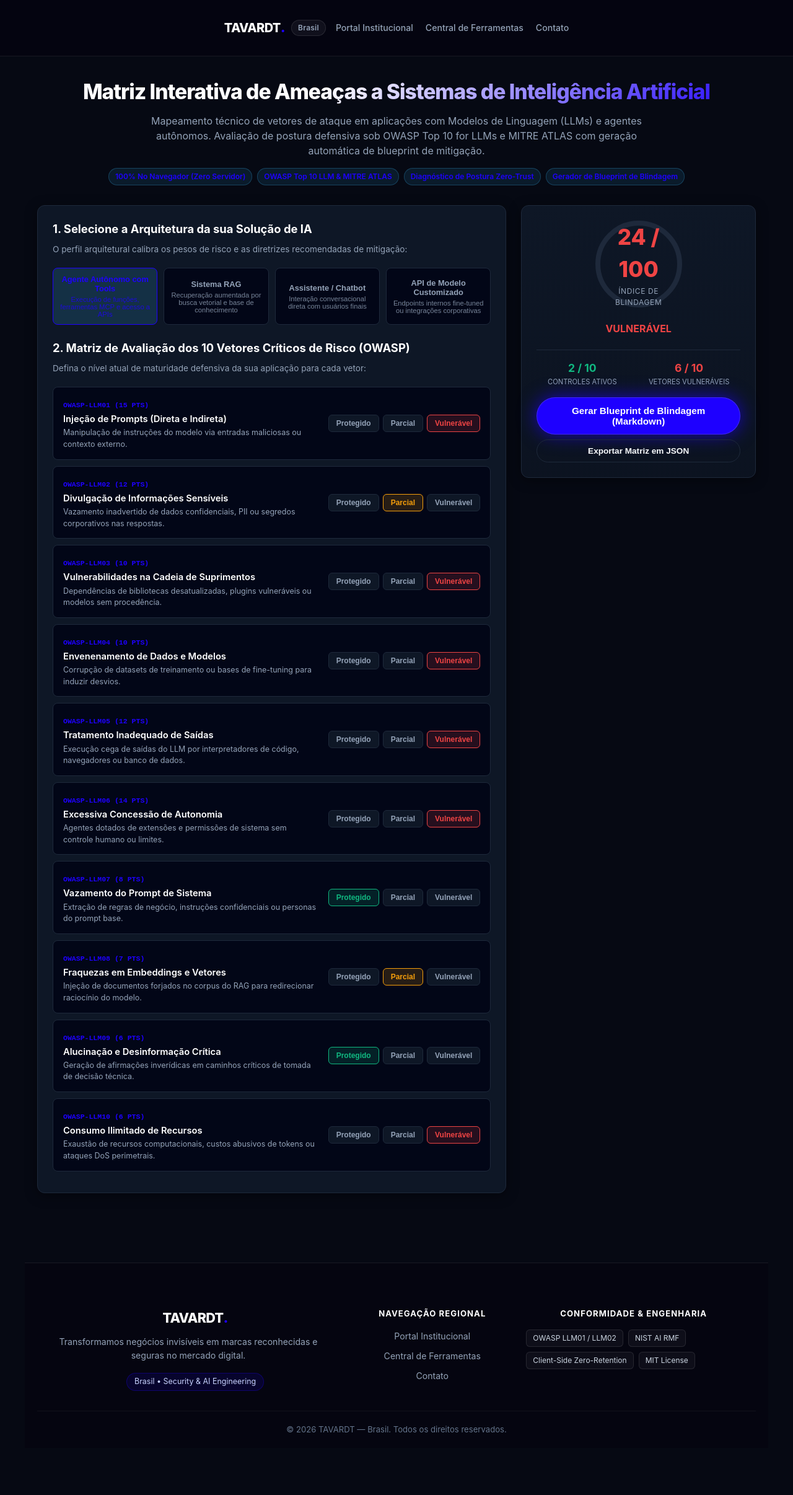
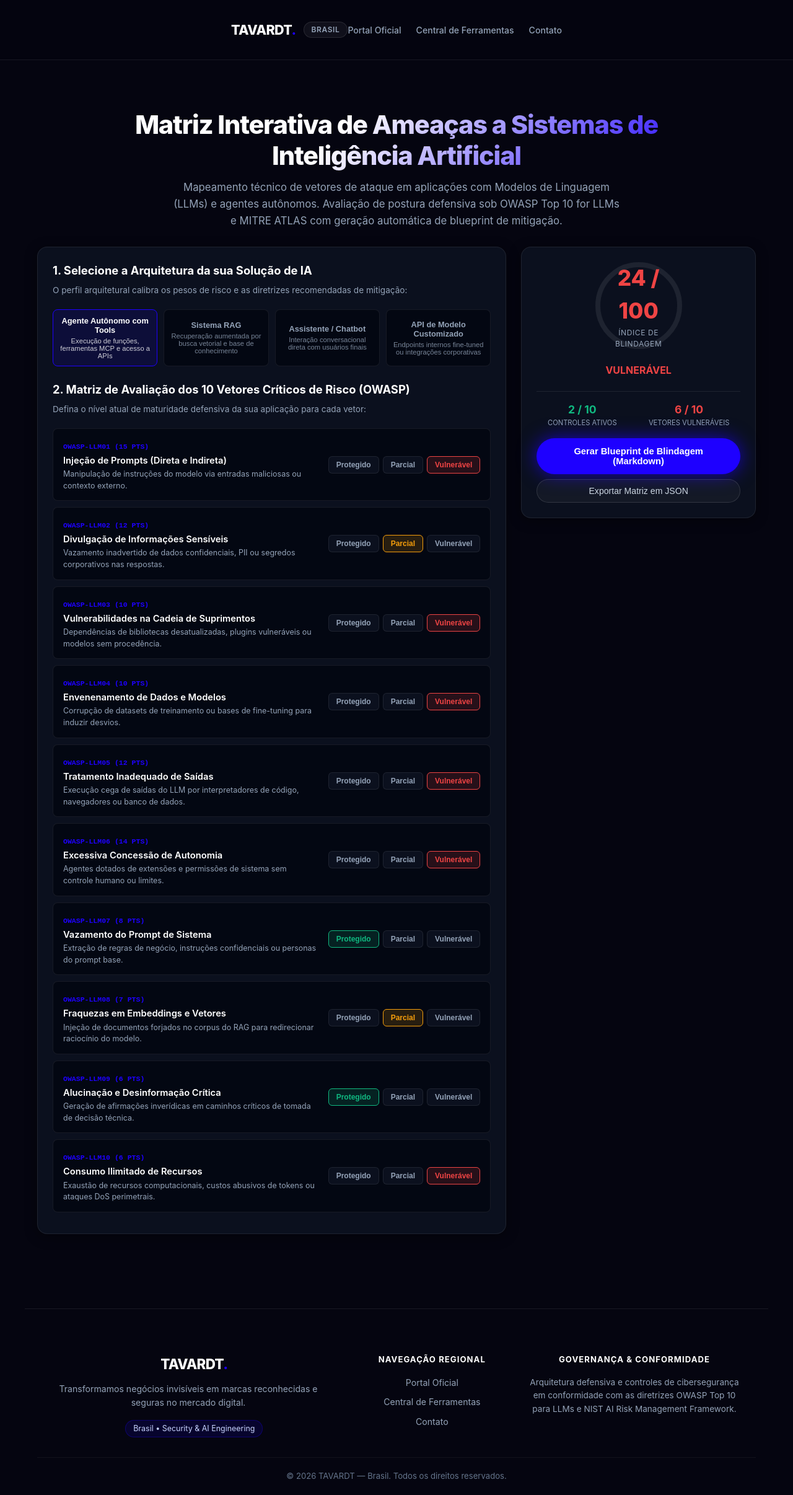
Before and after one commit to TAVARDT-Brasil/ai-threat-matrix-br, a plain HTML site: page index.html in a window 1280 px wide. Shown: the whole page at 62% size. Drawn offline with Linux system fonts and the light colour scheme.

Commit message:
refactor(pages): apply unified obsidian theme #050510, purge junior badges, center buttons, enforce strict corporate standards

```diff
--- a/index.html
+++ b/index.html
@@ -80,215 +80,300 @@
   </script>
   <style>
 
-/* ==================== TAVARDT BRAND STANDARDIZATION ==================== */
+/* ==========================================================================
+   TAVARDT UNIFIED ENTERPRISE DESIGN SYSTEM (ASTRYX TOKENS)
+   ========================================================================== */
 :root {
-  --tavardt-blue: #1e00ff !important;
-  --tavardt-blue-hover: #1500db !important;
-  --tavardt-blue-glow: 0 0 30px rgba(30, 0, 255, 0.7) !important;
-  --tavardt-blue-glow-lg: 0 0 45px rgba(30, 0, 255, 0.95) !important;
+  --bg: #050510 !important;
+  --bg2: #0b101e !important;
+  --bg3: #111827 !important;
+  --card-bg: #0b101e !important;
+  --surface: #0b101e !important;
+  --surface-card: #0e1526 !important;
+  --surface-elevated: #131d33 !important;
+  --card-border: rgba(255, 255, 255, 0.08) !important;
+  --border: rgba(255, 255, 255, 0.08) !important;
   --accent: #1e00ff !important;
   --accent-hover: #1500db !important;
   --blue: #1e00ff !important;
+  --info: #1e00ff !important;
+  --text: #f8fafc !important;
+  --text-muted: #94a3b8 !important;
+  --text2: #94a3b8 !important;
+  --code-bg: #030712 !important;
+}
+
+html, body {
+  background-color: #050510 !important;
+  color: #f8fafc !important;
+  font-family: -apple-system, BlinkMacSystemFont, "Segoe UI", Roboto, Helvetica, Arial, sans-serif !important;
+  margin: 0 !important;
+  padding: 0 !important;
+  min-height: 100vh !important;
+  -webkit-font-smoothing: antialiased !important;
 }
 
 /* Header */
 .tavardt-header {
-  width: 100%;
-  background: rgba(5, 5, 16, 0.94);
-  backdrop-filter: blur(12px);
-  -webkit-backdrop-filter: blur(12px);
-  border-bottom: 1px solid rgba(255, 255, 255, 0.08);
-  position: sticky;
-  top: 0;
-  z-index: 999;
+  width: 100% !important;
+  background: rgba(5, 5, 16, 0.95) !important;
+  backdrop-filter: blur(16px) !important;
+  -webkit-backdrop-filter: blur(16px) !important;
+  border-bottom: 1px solid rgba(255, 255, 255, 0.08) !important;
+  position: sticky !important;
+  top: 0 !important;
+  z-index: 1000 !important;
 }
 .tavardt-header-inner {
-  max-width: 1200px;
-  margin: 0 auto;
-  padding: 14px 24px;
-  display: flex;
-  justify-content: space-between;
-  align-items: center;
-  gap: 16px;
-  flex-wrap: wrap;
+  max-width: 1200px !important;
+  margin: 0 auto !important;
+  padding: 16px 24px !important;
+  display: flex !important;
+  justify-content: space-between !important;
+  align-items: center !important;
+  box-sizing: border-box !important;
 }
 .tavardt-brand {
-  display: inline-flex;
-  align-items: center;
-  gap: 10px;
-  text-decoration: none;
-  color: #ffffff;
+  display: inline-flex !important;
+  align-items: center !important;
+  gap: 12px !important;
+  text-decoration: none !important;
+  color: #ffffff !important;
 }
 .tavardt-logo-text {
-  font-size: 1.25rem;
-  font-weight: 800;
-  letter-spacing: -0.03em;
-  color: #ffffff;
+  font-size: 1.35rem !important;
+  font-weight: 800 !important;
+  letter-spacing: -0.03em !important;
+  color: #ffffff !important;
 }
 .tavardt-brand-dot {
   color: #1e00ff !important;
-  font-size: 1.4rem;
-  line-height: 1;
 }
 .tavardt-badge-jurisdiction {
-  font-size: 0.75rem;
-  font-weight: 600;
-  color: #94a3b8;
-  padding: 3px 10px;
-  background: rgba(255, 255, 255, 0.05);
-  border: 1px solid rgba(255, 255, 255, 0.1);
-  border-radius: 9999px;
-  letter-spacing: 0.02em;
+  font-size: 0.75rem !important;
+  font-weight: 600 !important;
+  color: #94a3b8 !important;
+  padding: 3px 12px !important;
+  background: rgba(255, 255, 255, 0.05) !important;
+  border: 1px solid rgba(255, 255, 255, 0.1) !important;
+  border-radius: 9999px !important;
+  text-transform: uppercase !important;
+  letter-spacing: 0.05em !important;
 }
 .tavardt-nav {
-  display: flex;
-  align-items: center;
-  gap: 20px;
-  flex-wrap: wrap;
+  display: flex !important;
+  align-items: center !important;
+  gap: 24px !important;
 }
 .tavardt-nav-link {
-  color: #94a3b8;
-  text-decoration: none;
-  font-size: 0.88rem;
-  font-weight: 500;
-  transition: color 0.2s ease;
+  color: #94a3b8 !important;
+  text-decoration: none !important;
+  font-size: 0.88rem !important;
+  font-weight: 500 !important;
+  transition: color 0.2s ease !important;
 }
 .tavardt-nav-link:hover {
-  color: #ffffff;
+  color: #ffffff !important;
 }
 
-/* Centered Button Row */
-.btn-row, .sample-buttons {
+/* Hero Section */
+.tavardt-hero, .hero {
+  max-width: 1000px !important;
+  margin: 0 auto !important;
+  padding: 48px 24px 28px !important;
+  text-align: center !important;
+  box-sizing: border-box !important;
+  background: transparent !important;
+  border: none !important;
+}
+.tavardt-hero h1, .hero h1, h1 {
+  font-size: clamp(1.8rem, 4vw, 2.6rem) !important;
+  font-weight: 800 !important;
+  letter-spacing: -0.03em !important;
+  margin: 0 0 12px 0 !important;
+  color: #ffffff !important;
+  line-height: 1.2 !important;
+}
+.tavardt-hero p, .hero p {
+  font-size: 1.05rem !important;
+  color: #94a3b8 !important;
+  max-width: 720px !important;
+  margin: 0 auto !important;
+  line-height: 1.6 !important;
+}
+
+/* Strict Suppression of Junior Elements */
+.badge-bar, .badges, .hero-badge, .hero img, .hero-img, .cta-grid, .cta-btn.wa, [class*="wa"],  {
+  display: none !important;
+}
+
+/* Containers and Cards */
+.card, .main-card, .panel, .stage-card, .vector-card {
+  background: #0b101e !important;
+  border: 1px solid rgba(255, 255, 255, 0.08) !important;
+  border-radius: 16px !important;
+}
+.container, main, .main-wrap {
+  background: transparent !important;
+  border: none !important;
+  box-shadow: none !important;
+}
+
+/* Textareas & Inputs */
+textarea, input[type="text"] {
+  background: #050510 !important;
+  border: 1px solid rgba(255, 255, 255, 0.12) !important;
+  border-radius: 10px !important;
+  color: #f8fafc !important;
+  font-family: 'Fira Code', Consolas, Monaco, monospace !important;
+}
+textarea:focus, input[type="text"]:focus {
+  border-color: #1e00ff !important;
+  outline: none !important;
+  box-shadow: 0 0 15px rgba(30, 0, 255, 0.3) !important;
+}
+
+/* Button Centering Containers */
+.btn-row, .presets-row, .sample-buttons {
   display: flex !important;
   justify-content: center !important;
   align-items: center !important;
+  gap: 12px !important;
+  margin: 18px 0 !important;
   flex-wrap: wrap !important;
-  gap: 12px !important;
 }
 
-/* Primary Action Buttons */
-.btn-primary, button.btn-primary, .btn-action-main, #btn-generate-blueprint, #btn-audit, .btn-run, #run-audit-btn, .btn-execute, .btn-analyze, .cta-btn.primary, .btn-act, #btn-copy {
+/* PRIMARY BUTTONS: 100% TAVARDT Electric Blue (#1e00ff) */
+.btn-primary, button.btn-primary, .btn-action-main, #btn-generate-blueprint, #btn-audit, .btn-run, #run-audit-btn, .btn-execute, .btn-analyze {
   background: #1e00ff !important;
   color: #ffffff !important;
+  border: none !important;
   border-radius: 9999px !important;
-  border: 1px solid rgba(255, 255, 255, 0.15) !important;
+  font-size: 0.92rem !important;
+  font-weight: 600 !important;
+  padding: 13px 36px !important;
   box-shadow: 0 0 30px rgba(30, 0, 255, 0.7) !important;
-  font-weight: 600 !important;
   cursor: pointer !important;
   transition: all 0.25s cubic-bezier(0.16, 1, 0.3, 1) !important;
+  text-decoration: none !important;
+  display: inline-flex !important;
+  align-items: center !important;
+  justify-content: center !important;
 }
-.btn-primary:hover, button.btn-primary:hover, .btn-action-main:hover, #btn-generate-blueprint:hover, #btn-audit:hover, .btn-run:hover, #run-audit-btn:hover, .btn-execute:hover, .btn-analyze:hover, .cta-btn.primary:hover, .btn-act:hover, #btn-copy:hover {
+.btn-primary:hover, button.btn-primary:hover, .btn-action-main:hover, #btn-generate-blueprint:hover, #btn-audit:hover, .btn-run:hover, #run-audit-btn:hover, .btn-execute:hover, .btn-analyze:hover {
   background: #1500db !important;
   box-shadow: 0 0 45px rgba(30, 0, 255, 0.95) !important;
   transform: translateY(-1px) !important;
 }
 
-/* Secondary & Preset Buttons */
-.btn-secondary, button.btn-secondary, .btn-sample, .btn-preset, button.btn-preset, .btn-action-secondary, .code-tab, .tab-btn, .cta-btn.secondary {
+/* SECONDARY BUTTONS: Clean dark pill */
+.btn-secondary, button.btn-secondary, .btn-sample, .btn-preset, button.btn-preset, .btn-action-secondary, .code-tab, .tab-btn {
+  background: rgba(255, 255, 255, 0.04) !important;
+  border: 1px solid rgba(255, 255, 255, 0.12) !important;
+  color: #cbd5e1 !important;
   border-radius: 9999px !important;
+  font-size: 0.88rem !important;
+  font-weight: 500 !important;
+  padding: 10px 22px !important;
+  cursor: pointer !important;
   transition: all 0.2s ease !important;
 }
-.btn-secondary:hover, button.btn-secondary:hover, .btn-sample:hover, .btn-preset:hover, button.btn-preset:hover, .btn-action-secondary:hover, .cta-btn.secondary:hover {
+.btn-secondary:hover, button.btn-secondary:hover, .btn-sample:hover, .btn-preset:hover, button.btn-preset:hover, .btn-action-secondary:hover {
   border-color: #1e00ff !important;
   color: #ffffff !important;
+  background: rgba(30, 0, 255, 0.08) !important;
 }
 
-/* Tabs Active */
-.code-tab.active, .tab-btn.active, .tab.active, .arch-btn.active {
+/* Active State for Tabs & Selectors */
+.code-tab.active, .tab-btn.active, .tab.active, .arch-btn.active, .btn-preset.active-hard {
   border-color: #1e00ff !important;
+  color: #ffffff !important;
+  background: rgba(30, 0, 255, 0.12) !important;
 }
 
-/* Footer */
+/* Institutional Footer */
 .tavardt-footer {
-  width: 100%;
-  background: #050510;
-  border-top: 1px solid rgba(255, 255, 255, 0.08);
-  margin-top: 48px;
-  color: #94a3b8;
+  width: 100% !important;
+  background: #050510 !important;
+  border-top: 1px solid rgba(255, 255, 255, 0.08) !important;
+  margin-top: 56px !important;
+  color: #94a3b8 !important;
 }
 .tavardt-footer-inner {
-  max-width: 1200px;
-  margin: 0 auto;
-  padding: 48px 24px 32px;
-  display: grid;
-  grid-template-columns: 2fr 1fr 1.5fr;
-  gap: 36px;
+  max-width: 1200px !important;
+  margin: 0 auto !important;
+  padding: 48px 24px 32px !important;
+  display: grid !important;
+  grid-template-columns: 2fr 1fr 1.5fr !important;
+  gap: 40px !important;
 }
 @media (max-width: 768px) {
   .tavardt-footer-inner {
-    grid-template-columns: 1fr;
-    gap: 28px;
+    grid-template-columns: 1fr !important;
+    gap: 28px !important;
   }
 }
 .tavardt-footer-logo {
-  font-size: 1.35rem;
-  font-weight: 800;
-  color: #ffffff;
-  margin-bottom: 12px;
-  letter-spacing: -0.03em;
+  font-size: 1.4rem !important;
+  font-weight: 800 !important;
+  color: #ffffff !important;
+  margin-bottom: 12px !important;
+  letter-spacing: -0.03em !important;
 }
 .tavardt-footer-mission {
-  font-size: 0.88rem;
-  line-height: 1.6;
-  color: #94a3b8;
-  margin-bottom: 16px;
-  max-width: 440px;
+  font-size: 0.88rem !important;
+  line-height: 1.6 !important;
+  color: #94a3b8 !important;
+  margin-bottom: 16px !important;
+  max-width: 440px !important;
 }
 .tavardt-footer-jurisdiction-tag {
-  display: inline-block;
-  font-size: 0.78rem;
-  color: #c7d2fe;
-  background: rgba(30, 0, 255, 0.12);
-  border: 1px solid rgba(30, 0, 255, 0.3);
-  padding: 4px 12px;
-  border-radius: 9999px;
+  display: inline-block !important;
+  font-size: 0.78rem !important;
+  color: #c7d2fe !important;
+  background: rgba(30, 0, 255, 0.12) !important;
+  border: 1px solid rgba(30, 0, 255, 0.3) !important;
+  padding: 4px 12px !important;
+  border-radius: 9999px !important;
 }
 .tavardt-footer-heading {
-  font-size: 0.82rem;
-  font-weight: 700;
-  text-transform: uppercase;
-  letter-spacing: 0.08em;
-  color: #ffffff;
-  margin-bottom: 16px;
+  font-size: 0.82rem !important;
+  font-weight: 700 !important;
+  text-transform: uppercase !important;
+  letter-spacing: 0.08em !important;
+  color: #ffffff !important;
+  margin-bottom: 16px !important;
 }
 .tavardt-footer-links {
-  list-style: none;
-  padding: 0;
-  margin: 0;
-  display: flex;
-  flex-direction: column;
-  gap: 10px;
+  list-style: none !important;
+  padding: 0 !important;
+  margin: 0 !important;
+  display: flex !important;
+  flex-direction: column !important;
+  gap: 10px !important;
 }
 .tavardt-footer-links a {
-  color: #94a3b8;
-  text-decoration: none;
-  font-size: 0.88rem;
-  transition: color 0.2s ease;
+  color: #94a3b8 !important;
+  text-decoration: none !important;
+  font-size: 0.88rem !important;
+  transition: color 0.2s ease !important;
 }
 .tavardt-footer-links a:hover {
-  color: #1e00ff;
+  color: #1e00ff !important;
 }
-.tavardt-footer-badges {
-  display: flex;
-  flex-wrap: wrap;
-  gap: 8px;
-}
-.tavardt-fbadge {
-  font-size: 0.75rem;
-  color: #cbd5e1;
-  background: rgba(255, 255, 255, 0.04);
-  border: 1px solid rgba(255, 255, 255, 0.1);
-  padding: 4px 10px;
-  border-radius: 6px;
+.tavardt-footer-compliance-text {
+  font-size: 0.85rem !important;
+  line-height: 1.6 !important;
+  color: #94a3b8 !important;
 }
 .tavardt-footer-bottom {
-  max-width: 1200px;
-  margin: 0 auto;
-  padding: 20px 24px;
-  border-top: 1px solid rgba(255, 255, 255, 0.05);
-  text-align: center;
-  font-size: 0.82rem;
-  color: #64748b;
+  max-width: 1200px !important;
+  margin: 0 auto !important;
+  padding: 20px 24px !important;
+  border-top: 1px solid rgba(255, 255, 255, 0.05) !important;
+  text-align: center !important;
+  font-size: 0.82rem !important;
+  color: #64748b !important;
 }
 
   </style>
@@ -302,14 +387,14 @@
       --bg: #060913;
       --card-bg: #0e1726;
       --card-border: #1e293b;
-      --accent: #1e00ff;
-      --accent-hover: #1500db;
+      --accent: #38bdf8;
+      --accent-hover: #0284c7;
       --text: #f8fafc;
       --text-muted: #94a3b8;
       --pass: #10b981;
       --warn: #f59e0b;
       --fail: #ef4444;
-      --info: #1e00ff;
+      --info: #818cf8;
       --code-bg: #020617;
     }
     * { box-sizing: border-box; margin: 0; padding: 0; }
@@ -660,7 +745,7 @@
       <span class="tavardt-badge-jurisdiction">Brasil</span>
     </a>
     <nav class="tavardt-nav">
-      <a href="https://ag.tavardt.com/br/" class="tavardt-nav-link" target="_blank" rel="noopener">Portal Institucional</a>
+      <a href="https://ag.tavardt.com/br/" class="tavardt-nav-link" target="_blank" rel="noopener">Portal Oficial</a>
       <a href="https://tools.tavardt.com/br/" class="tavardt-nav-link" target="_blank" rel="noopener">Central de Ferramentas</a>
       <a href="https://ag.tavardt.com/br/contato/" class="tavardt-nav-link" target="_blank" rel="noopener">Contato</a>
     </nav>
@@ -671,12 +756,7 @@
     <div class="hero">
       <h1>Matriz Interativa de Ameaças a Sistemas de Inteligência Artificial</h1>
       <p>Mapeamento técnico de vetores de ataque em aplicações com Modelos de Linguagem (LLMs) e agentes autônomos. Avaliação de postura defensiva sob OWASP Top 10 for LLMs e MITRE ATLAS com geração automática de blueprint de mitigação.</p>
-      <div class="badge-bar">
-        <span class="badge">100% No Navegador (Zero Servidor)</span>
-        <span class="badge">OWASP Top 10 LLM & MITRE ATLAS</span>
-        <span class="badge">Diagnóstico de Postura Zero-Trust</span>
-        <span class="badge">Gerador de Blueprint de Blindagem</span>
-      </div>
+
     </div>
 
     <div class="grid-dashboard">
@@ -757,19 +837,14 @@
     <div class="tavardt-footer-col">
       <div class="tavardt-footer-heading">Navegação Regional</div>
       <ul class="tavardt-footer-links">
-        <li><a href="https://ag.tavardt.com/br/" target="_blank" rel="noopener">Portal Institucional</a></li>
+        <li><a href="https://ag.tavardt.com/br/" target="_blank" rel="noopener">Portal Oficial</a></li>
         <li><a href="https://tools.tavardt.com/br/" target="_blank" rel="noopener">Central de Ferramentas</a></li>
         <li><a href="https://ag.tavardt.com/br/contato/" target="_blank" rel="noopener">Contato</a></li>
       </ul>
     </div>
     <div class="tavardt-footer-col">
-      <div class="tavardt-footer-heading">Conformidade & Engenharia</div>
-      <div class="tavardt-footer-badges">
-        <span class="tavardt-fbadge">OWASP LLM01 / LLM02</span>
-        <span class="tavardt-fbadge">NIST AI RMF</span>
-        <span class="tavardt-fbadge">Client-Side Zero-Retention</span>
-        <span class="tavardt-fbadge">MIT License</span>
-      </div>
+      <div class="tavardt-footer-heading">Governança & Conformidade</div>
+      <p class="tavardt-footer-compliance-text">Arquitetura defensiva e controles de cibersegurança em conformidade com as diretrizes OWASP Top 10 para LLMs e NIST AI Risk Management Framework.</p>
     </div>
   </div>
   <div class="tavardt-footer-bottom">
```
